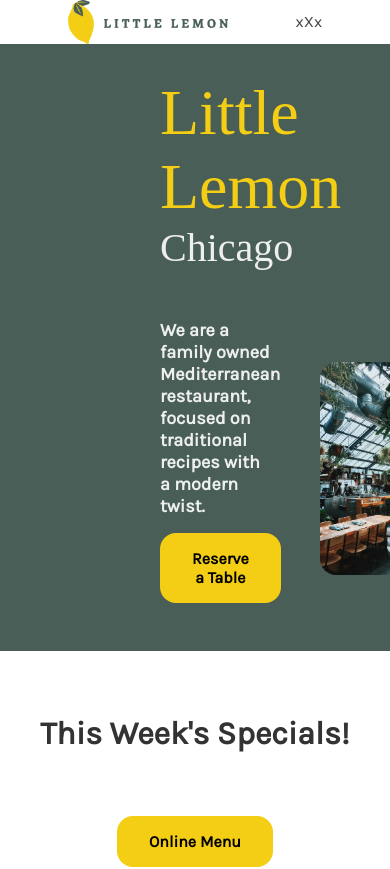
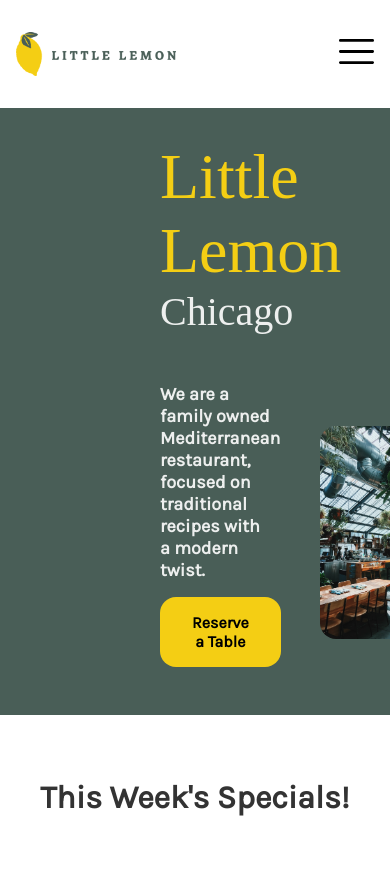
Before and after one commit to CarlosTussi/littlelemon-website, a React (Create React App) app in the folder littlelemon/: page / in a window 390 px wide. Shown: the top 869 px of the page. Built offline with nearby package versions, Linux system fonts and the light colour scheme; a web font is replaced by a local one.

Commit message:
[ADD] Hamburger menu icon

```diff
--- a/littlelemon/src/components/HamburgerNav.js
+++ b/littlelemon/src/components/HamburgerNav.js
@@ -1,11 +1,10 @@
-
+import hamburgerIcon from '../assets/hamburger.svg'
 
 function HamburgerNav()
 {
     return(
         <nav className="hamburgerNav">
-            {/* TO BE REPLACED LATER WITH AN ICON */}
-            <p>xXx</p>
+            <img src={hamburgerIcon} alt="Three lines of equal size stacked"/>
         </nav>
     )
 }
--- a/littlelemon/src/index.css
+++ b/littlelemon/src/index.css
@@ -143,8 +143,8 @@ header .hamburgerNav{
 }
 
 header img {
-  max-width: 20em;
-  padding: 0 0 0 0;
+  max-width: 15em;
+  padding: 1em 0 1em 0;
 
 }
 
@@ -159,6 +159,10 @@ header li {
   padding: 0 1em 0 1em;
   margin: 0 auto 0 auto;
   font-size: large;
+}
+
+.hamburgerNav img{
+  border-radius: 0;
 }
 
 /* MAIN */
@@ -490,6 +494,12 @@ footer .navLink:hover{
 @media only screen and (max-width: 700px){
 
   /* HEADER  */
+  header{
+    display: flex;
+    justify-content: space-between;
+    margin: 1em 1em 1em 1em;
+  }
+
   header .desktopNav {
     display: none;
   }
```
Also changed, not shown: littlelemon/src/assets/hamburger.svg (added).
